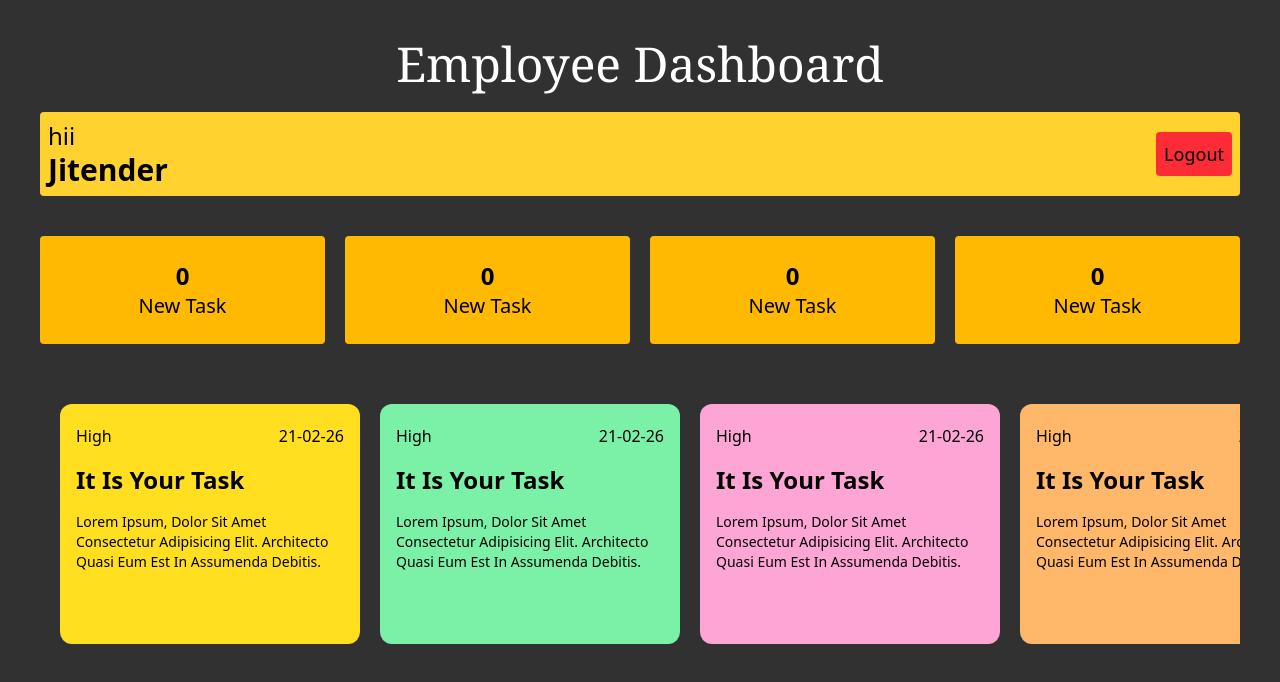
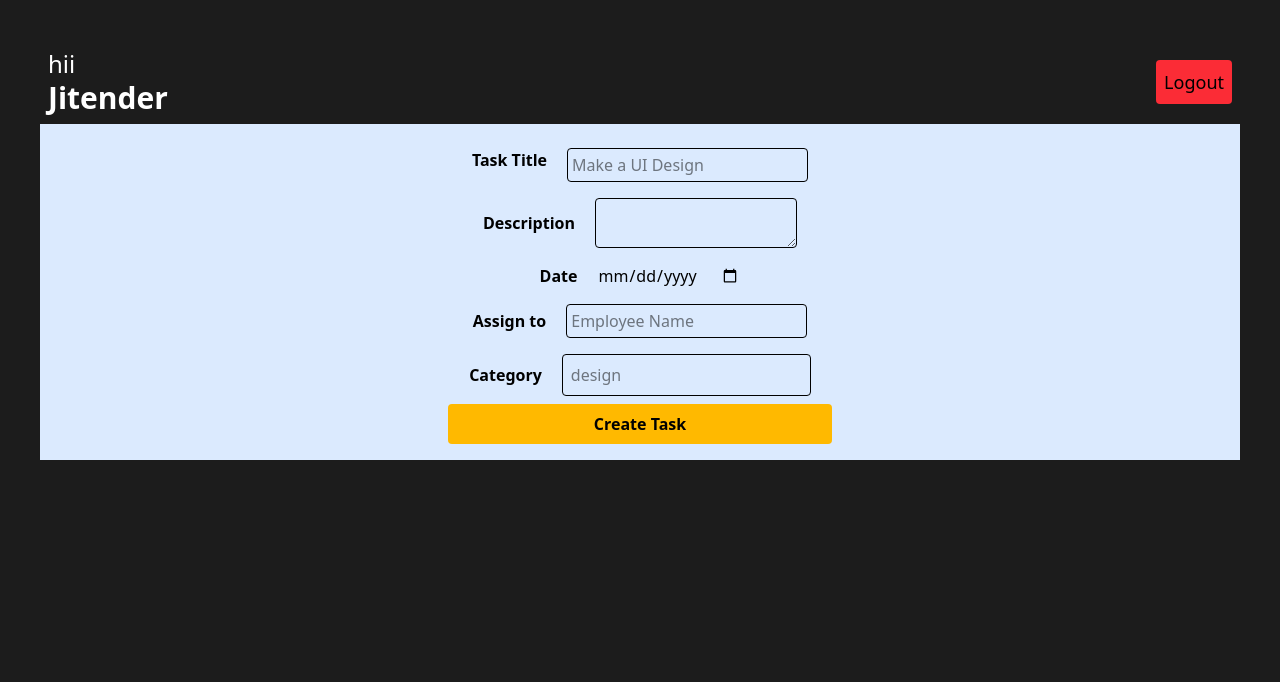
Before and after one commit to jitender72/employeeManagemant, a React (Vite) app: page / in a window 1280 px wide. Shown: the top 682 px of the page. Built offline with nearby package versions, Linux system fonts and the light colour scheme.

Commit message:
create task component

```diff
--- a/src/App.jsx
+++ b/src/App.jsx
@@ -2,11 +2,13 @@ import React from "react";
 import Login from "./components/Auth/Login";
 import Header from "./components/otherComponents/Header";
 import EmployeeDashBoard from "./components/DashBoard/EmployeeDashBoard";
+import AdminDashBoard from "./components/DashBoard/AdminDashBoard";
 const App = () => {
   return (
-    <div className="bg-[#313131] h-screen">
+    <div className="bg-[#1c1c1c] h-screen">
       {/* <Login /> */}
-      <EmployeeDashBoard />
+      {/* <EmployeeDashBoard /> */}
+      <AdminDashBoard />
     </div>
   );
 };
--- a/src/components/DashBoard/AdminDashBoard.jsx
+++ b/src/components/DashBoard/AdminDashBoard.jsx
@@ -0,0 +1,13 @@
+import React from "react";
+import Header from "../otherComponents/Header";
+import CreateTask from "../otherComponents/CreateTask";
+const AdminDashBoard = () => {
+  return (
+    <div className="p-10">
+      <Header />
+      <CreateTask />
+    </div>
+  );
+};
+
+export default AdminDashBoard;
--- /dev/null
+++ b/src/components/otherComponents/CreateTask.jsx
@@ -0,0 +1,48 @@
+import React from "react";
+
+const CreateTask = () => {
+  return (
+    <form className="p-4 flex justify-center  bg-blue-100 flex-col">
+      <div className=" flex justify-center gap-5 p-2 ">
+        <h3 className="font-semibold">Task Title</h3>
+        <input
+          type="text"
+          placeholder="Make a UI Design"
+          className="  p-1 rounded-sm border outline-0"
+        />
+      </div>
+
+      <div className="flex justify-center items-center gap-5 p-2 ">
+        <h3 className="font-semibold ">Description</h3>
+        <textarea name="" id="" className="border rounded-sm"></textarea>
+      </div>
+
+      <div className="flex justify-center items-center gap-5 p-2 ">
+        <h3 className="font-semibold">Date</h3>
+        <input type="date" name="" id="" />
+      </div>
+      <div className="flex justify-center items-center gap-5 p-2 ">
+        <h3 className="font-semibold ">Assign to</h3>
+        <input
+          type="text"
+          placeholder="Employee Name"
+          className="  p-1 rounded-sm border outline-0"
+        />
+      </div>
+      <div className="flex justify-center items-center gap-5 p-2 ">
+        <h3 className="font-semibold">Category</h3>
+        <input
+          type="text"
+          placeholder="design"
+          className="border outline-0 p-2 rounded-sm"
+        />
+      </div>
+
+      <button className="p-2 font-semibold  rounded-sm bg-amber-400 w-sm m-auto">
+        Create Task
+      </button>
+    </form>
+  );
+};
+
+export default CreateTask;
--- a/src/components/otherComponents/Header.jsx
+++ b/src/components/otherComponents/Header.jsx
@@ -2,9 +2,10 @@ import React from "react";
 
 const Header = () => {
   return (
-    <div className="flex justify-between items-center bg-amber-300 p-2 rounded-sm">
-      <h1 className="font-medium text-2xl">
-        hii <br /> <span className="text-3xl font-semibold">Jitender</span>
+    <div className="flex justify-between items-center  p-2 rounded-sm">
+      <h1 className="font-medium text-2xl text-white">
+        hii <br />{" "}
+        <span className="text-3xl font-semibold text-white">Jitender</span>
       </h1>
       <button className=" p-2 bg-red-500 rounded-sm text-lg font-medium">
         Logout
```
